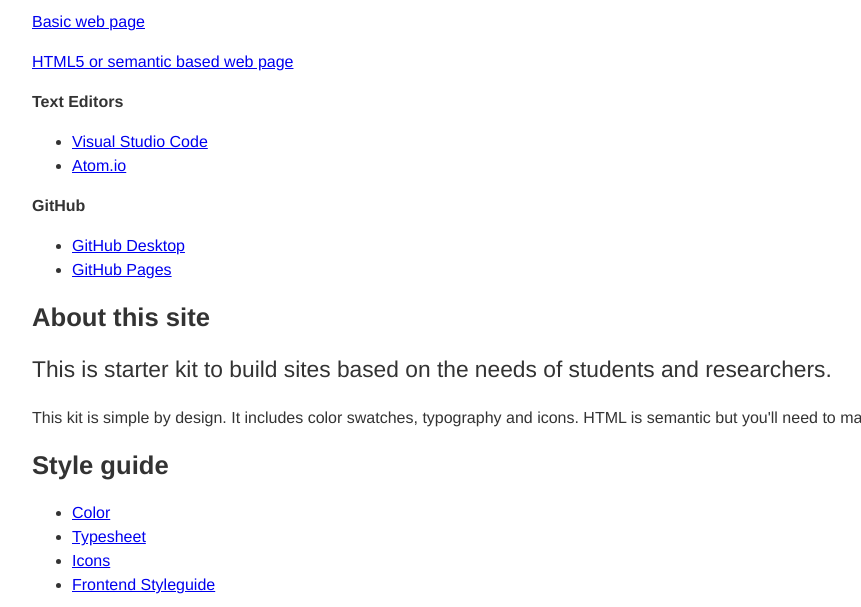
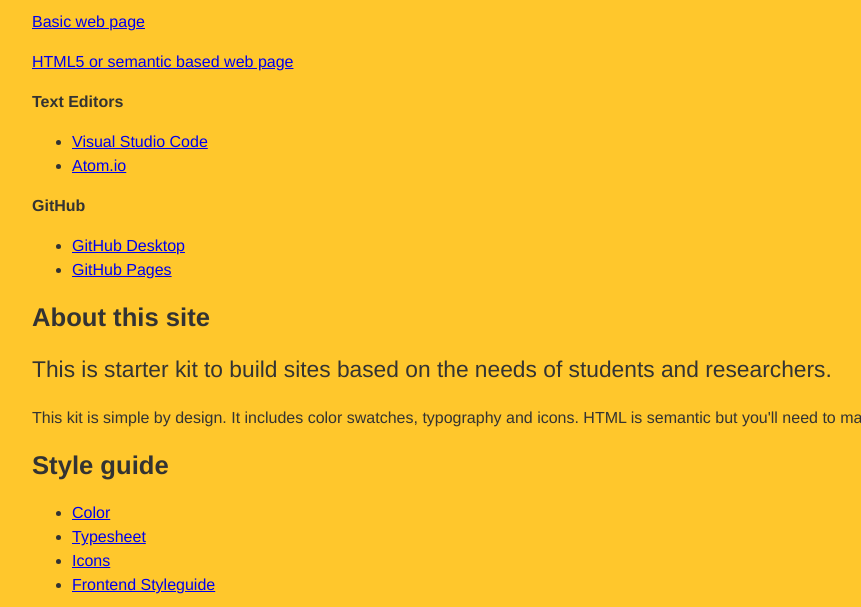
Before and after one commit to rubenbergtraun/rubenbergtraun.github.io, a plain HTML site: page index.html in a window 1280 px wide. Shown: the part 427-1034 px from the top of the page, without its empty margins (0-861 px from the left). Drawn offline with Linux system fonts and the light colour scheme.

Commit message:
Update styles.css

```diff
--- a/css/styles.css
+++ b/css/styles.css
@@ -99,6 +99,7 @@
 }
 
 body {
+   background-color: var(--ucla-darker-gold);
   color: var(--black-80);
   font-family: var(--font-family);
   font-size: var(--font-size);
```
